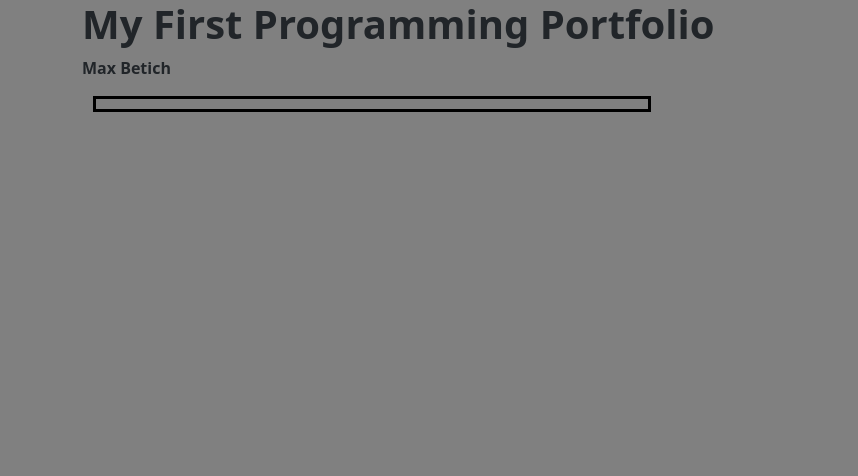
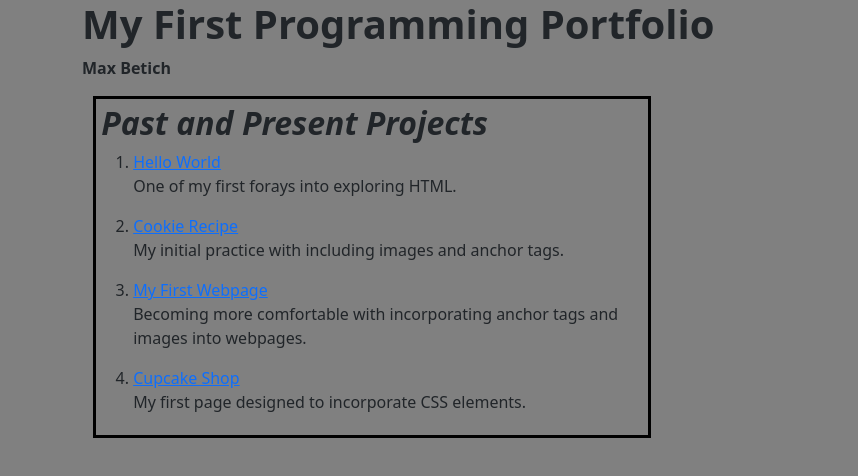
Before and after one commit to MaxBetich/portfolio-landing-page, a plain HTML site: page index.html in a window 1280 px wide. Shown: the full height of the page, 0-858 px from the left. Drawn offline with Linux system fonts and the light colour scheme; grey boxes are pictures that could not be loaded.

Commit message:
add list items, a-tags, additional css

```diff
--- a/css/styles.css
+++ b/css/styles.css
@@ -4,6 +4,11 @@
   border-width: 0.5%;
   padding: 5px;
   margin: 1%;
+}
+
+.section {
+  font-style: italic;
+  font-weight: bold;
 }
 
 img {
--- a/index.html
+++ b/index.html
@@ -10,7 +10,20 @@
     <h1><strong>My First Programming Portfolio</strong></h1>
     <p><strong>Max Betich</strong></p>
     <img src="img/Max.jpg" alt="a photo of Max">
-    <div class="box1"></div>
+    <div class="box1">
+      <h2><span class="section">Past and Present Projects</span></h2>
+      <ol>
+        <li><a href="https://github.com/MaxBetich/hello-world">Hello World</a></li>
+        <p>One of my first forays into exploring HTML.</p>
+        <li><a href="https://github.com/MaxBetich/cookie-recipe">Cookie Recipe</a></li>
+        <p>My initial practice with including images and anchor tags.</p>
+        <li><a href="https://github.com/MaxBetich/my-first-webpage">My First Webpage</a></li>
+        <p>Becoming more comfortable with incorporating anchor tags and images into webpages.</p>
+        <li><a href="https://github.com/MaxBetich/cupcake-shop">Cupcake Shop</a></li>
+        <p>My first page designed to incorporate CSS elements.</p>
+
+      </ol>
+    </div>
   </div>
 </body>
 </html>
```
